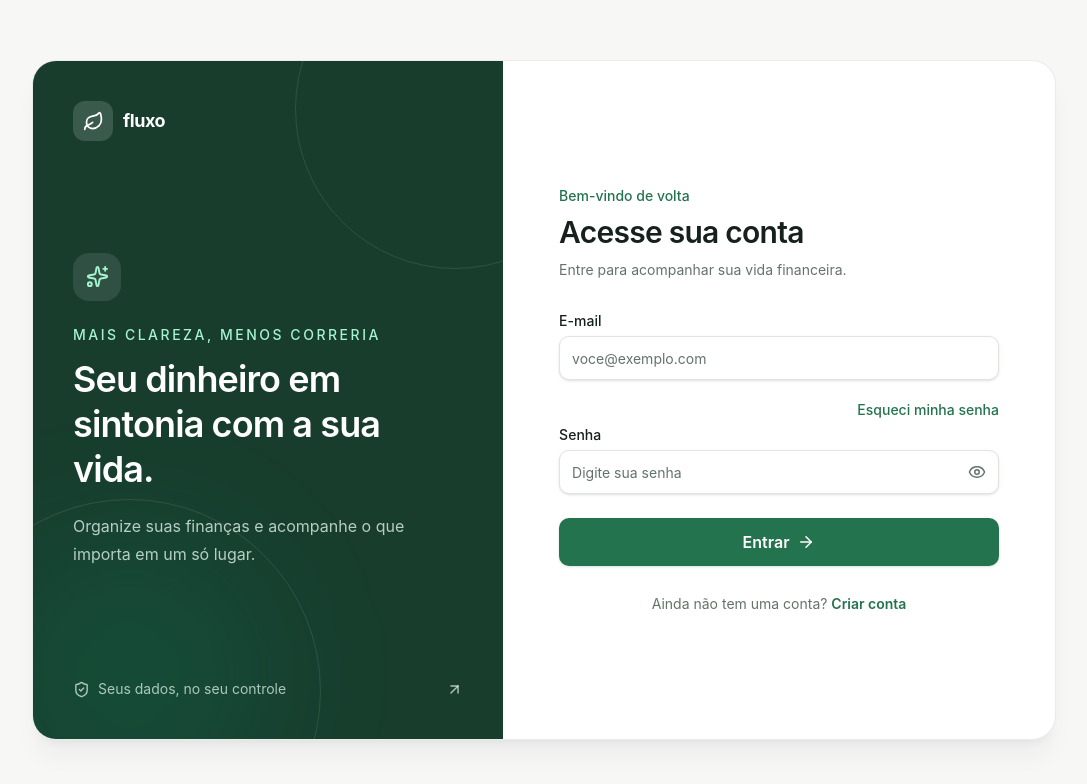
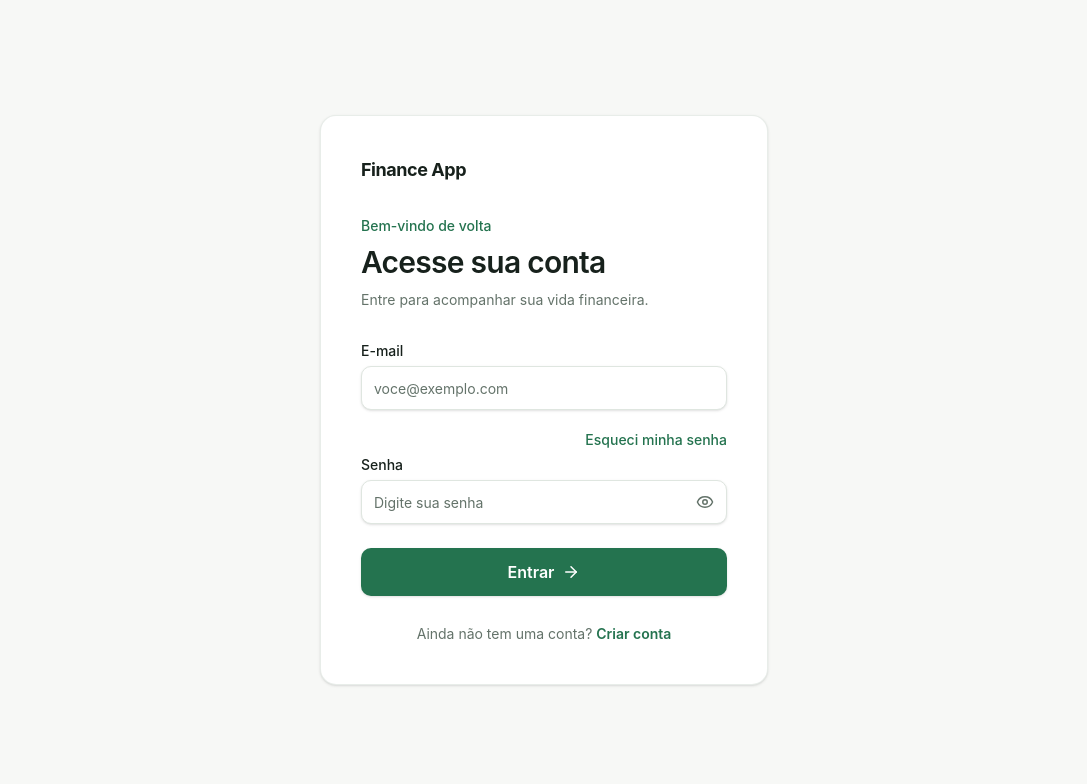
Before and after one commit to diegomatheuscg/finance-app, a React (Vite) app in the folder frontend/: page /login in a window 1280 px wide. Shown: the top 784 px of the page, without its empty margins (96-1183 px from the left). Built offline with nearby package versions, Linux system fonts and the light colour scheme; no server answers.

Commit message:
style: melhorias de responsividade na tela de login

```diff
--- a/frontend/src/components/auth/auth-layout.jsx
+++ b/frontend/src/components/auth/auth-layout.jsx
@@ -1,18 +1,7 @@
-import { ArrowUpRight, Leaf, ShieldCheck, Sparkles } from 'lucide-react'
-
-export function Brand({ inverse = false }) {
+export function Brand() {
   return (
-    <div className="flex items-center gap-2.5">
-      <span
-        className={`flex size-10 items-center justify-center rounded-xl ${
-          inverse ? 'bg-white/15 text-white' : 'bg-primary text-primary-foreground'
-        }`}
-      >
-        <Leaf size={21} aria-hidden="true" />
-      </span>
-      <span className={`text-lg font-bold tracking-tight ${inverse ? 'text-white' : 'text-foreground'}`}>
-        fluxo
-      </span>
+    <div className="text-lg font-bold tracking-tight text-foreground">
+      Finance App
     </div>
   )
 }
@@ -20,45 +9,12 @@ export function Brand({ inverse = false }) {
 export function AuthLayout({ children }) {
   return (
     <main className="flex min-h-screen items-center justify-center px-4 py-8 sm:px-8">
-      <div className="grid w-full max-w-5xl overflow-hidden rounded-3xl border border-border/70 bg-card shadow-xl shadow-slate-900/5 lg:min-h-[680px] lg:grid-cols-[0.92fr_1.08fr]">
-        <aside className="relative hidden flex-col justify-between overflow-hidden bg-[#183d2d] p-10 text-white lg:flex">
-          <div className="absolute -right-28 -top-28 size-80 rounded-full border border-white/10" />
-          <div className="absolute -bottom-36 -left-24 size-96 rounded-full border border-white/10" />
-          <div className="absolute -bottom-20 -left-12 size-72 rounded-full bg-emerald-400/10 blur-3xl" />
-
-          <div className="relative">
-            <Brand inverse />
-          </div>
-          <div className="relative max-w-sm">
-            <div className="mb-6 flex size-12 items-center justify-center rounded-2xl bg-white/10 text-emerald-200">
-              <Sparkles size={23} aria-hidden="true" />
-            </div>
-            <p className="mb-3 text-sm font-medium uppercase tracking-[0.18em] text-emerald-200">
-              Mais clareza, menos correria
-            </p>
-            <h1 className="text-4xl font-semibold leading-tight tracking-tight">
-              Seu dinheiro em sintonia com a sua vida.
-            </h1>
-            <p className="mt-5 text-base leading-7 text-emerald-50/75">
-              Organize suas finanças e acompanhe o que importa em um só lugar.
-            </p>
-          </div>
-          <div className="relative flex items-center gap-2 text-sm text-emerald-50/70">
-            <ShieldCheck size={17} aria-hidden="true" />
-            <span>Seus dados, no seu controle</span>
-            <ArrowUpRight className="ml-auto" size={17} aria-hidden="true" />
-          </div>
-        </aside>
-
-        <section className="flex items-center justify-center p-6 sm:p-10 lg:p-14">
-          <div className="w-full max-w-md">
-            <div className="mb-8 lg:hidden">
-              <Brand />
-            </div>
-            {children}
-          </div>
-        </section>
-      </div>
+      <section className="w-full max-w-md rounded-2xl border border-border/70 bg-card p-6 shadow-sm sm:p-10">
+        <div className="mb-8">
+          <Brand />
+        </div>
+        {children}
+      </section>
     </main>
   )
 }
```
